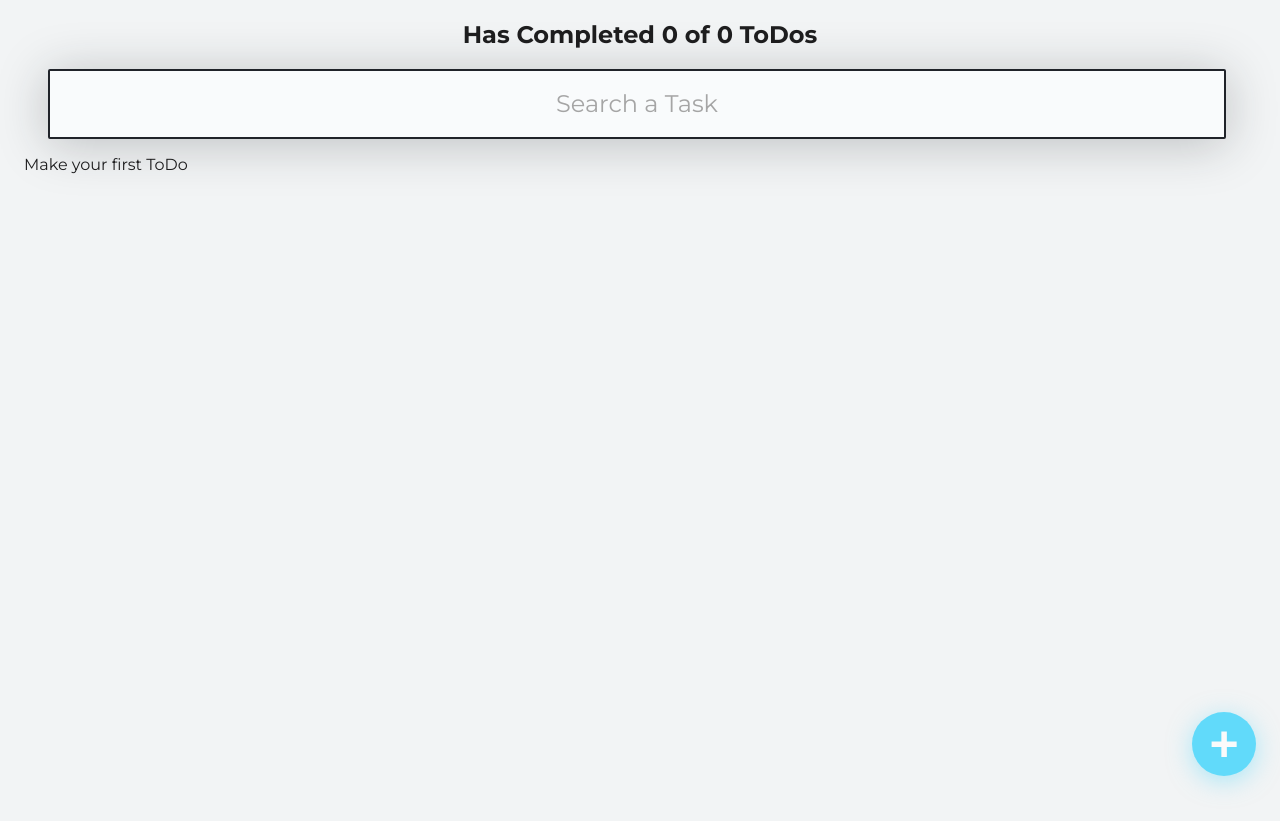
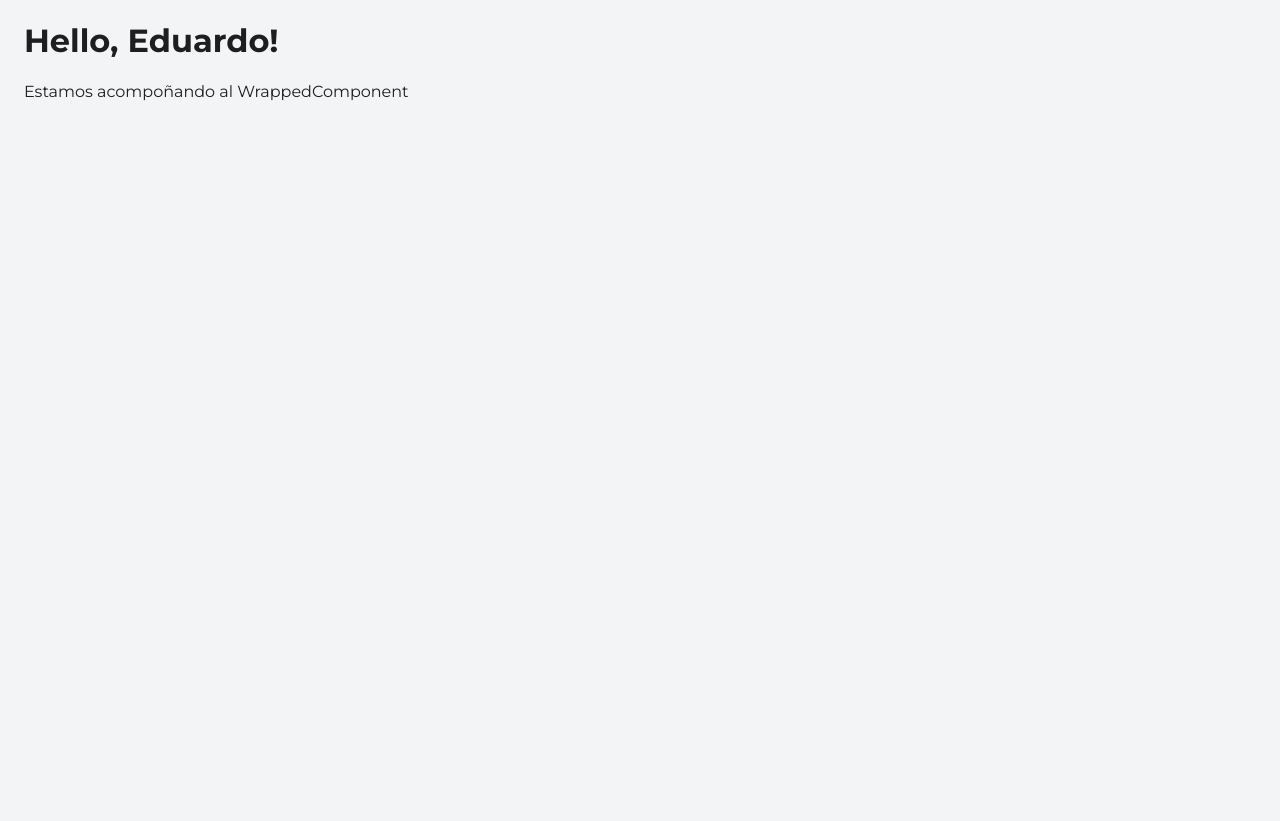
Before and after one commit to EduardoLizarazu/Introduction-to-React--TODOs, a React (Create React App) app: page / in a window 1280 px wide. Built offline with nearby package versions, Linux system fonts and the light colour scheme.

Commit message:
Creando tu primer HOC

```diff
--- a/src/index.jsx
+++ b/src/index.jsx
@@ -1,10 +1,38 @@
 import React from 'react';
 import ReactDOM from 'react-dom';
-import App from './App/index.jsx';
+// import App from './App/index.jsx';
 import './index.css';
+
+// HOC
+function App(props) {
+  return (
+    <h1>
+      {props.greeting}, {props.name}!
+    </h1>
+  );
+}
+
+function withGreeting(WrappedComponent) {
+  return function WrapperComponentWithGreeting(greeting) {
+    return function trueComponent(props) {
+      return (
+        <>
+          <WrappedComponent {...props} greeting={greeting} />
+          <p>Estamos acompoñando al WrappedComponent</p>
+        </>
+      );
+    }
+  }
+}
+
+const AppWithGreeting = withGreeting(App)("Hello");
 
 
 ReactDOM.render(
-  <App />,
+  <AppWithGreeting name="Eduardo"/>,
+  // <App
+  //   greeting="Hello"
+  //   name="Eduardo"
+  // />,
   document.getElementById('root')
 );
```
